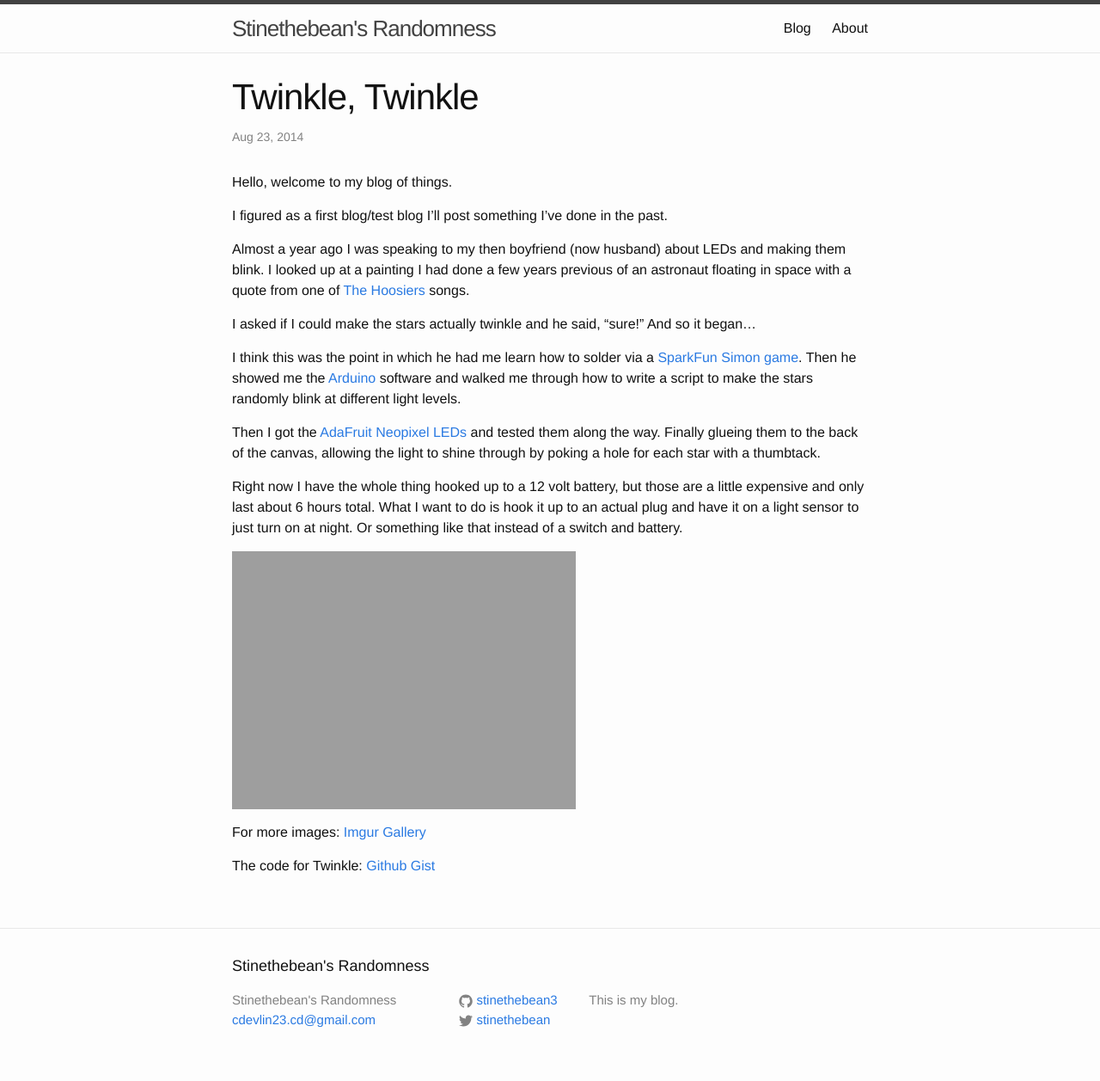
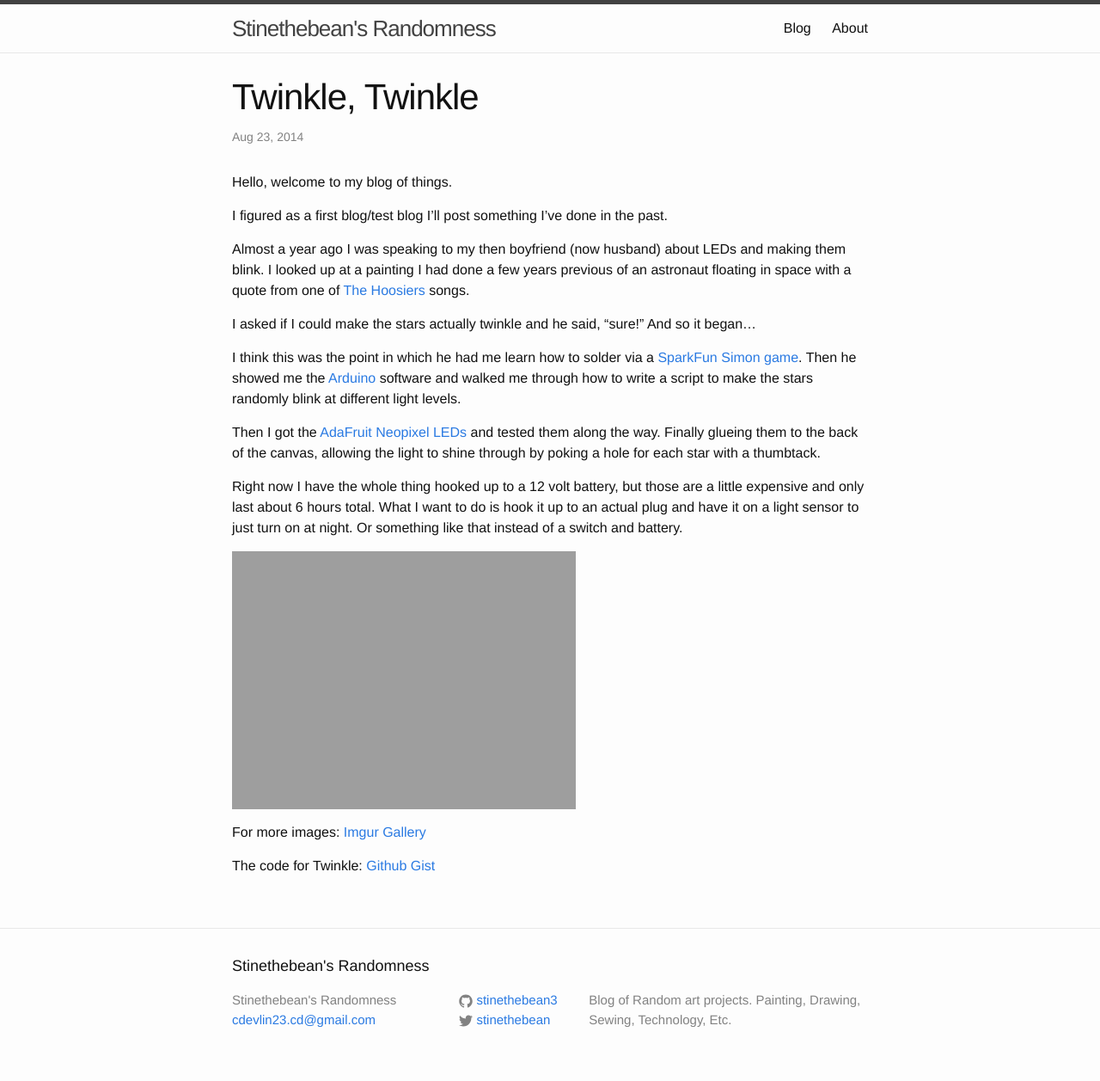
Before and after one commit to stinethebean3/blog, a Jekyll site: the page built from _posts/2014-08-23-test-blog.md, in a window 1280 px wide. Shown: the whole page at 86% size. Built offline with Jekyll 4.4.1, drawn with Linux system fonts in a browser that asks for light colours; comment, search, counter and statistics services are not loaded; some of the changed lines change nothing that is shown.

Commit message:
updated config and layout

```diff
--- a/_config.yml
+++ b/_config.yml
@@ -2,7 +2,7 @@
 title: Stinethebean's Randomness
 email: cdevlin23.cd@gmail.com
 description: > # this means to ignore newlines until "baseurl:"
-  This is my blog.
+  Blog of Random art projects. Painting, Drawing, Sewing, Technology, Etc.
 baseurl: "" # the subpath of your site, e.g. /blog/
 url: "http://stinethebean.hashbang.sh" # the base hostname & protocol for your site
 twitter_username: stinethebean
--- a/_layouts/post.html
+++ b/_layouts/post.html
@@ -13,3 +13,16 @@
   </article>
 
 </div>
+
+    <div id="disqus_thread"></div>
+    <script type="text/javascript">
+        /* * * CONFIGURATION VARIABLES: EDIT BEFORE PASTING INTO YOUR WEBPAGE * * */
+        var disqus_shortname = 'stinethebean'; // required: replace example with your forum shortname
+
+        /* * * DON'T EDIT BELOW THIS LINE * * */
+        (function() {
+            var dsq = document.createElement('script'); dsq.type = 'text/javascript'; dsq.async = true;
+            dsq.src = '//' + disqus_shortname + '.disqus.com/embed.js';
+            (document.getElementsByTagName('head')[0] || document.getElementsByTagName('body')[0]).appendChild(dsq);
+        })();
+    </script>
```
